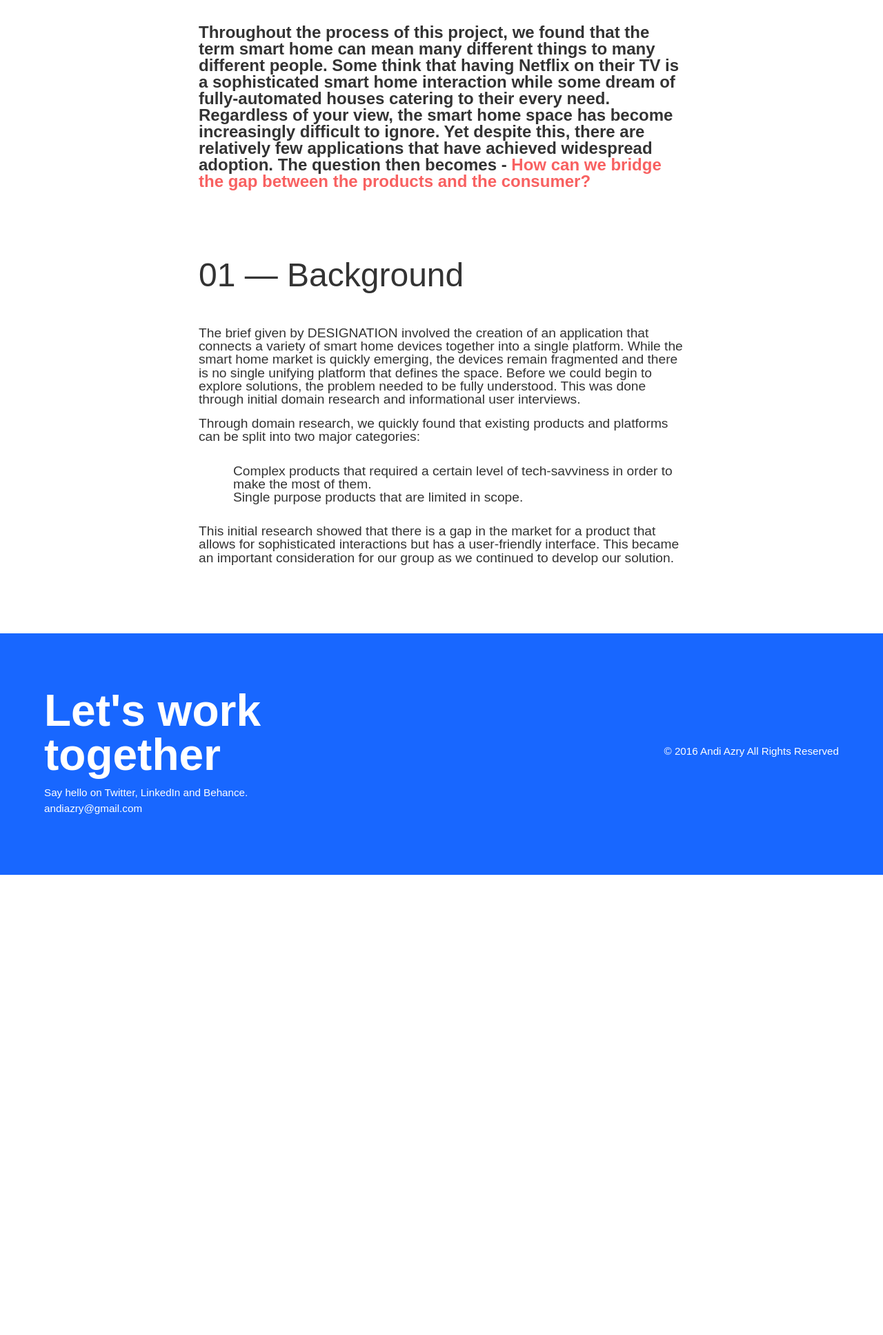
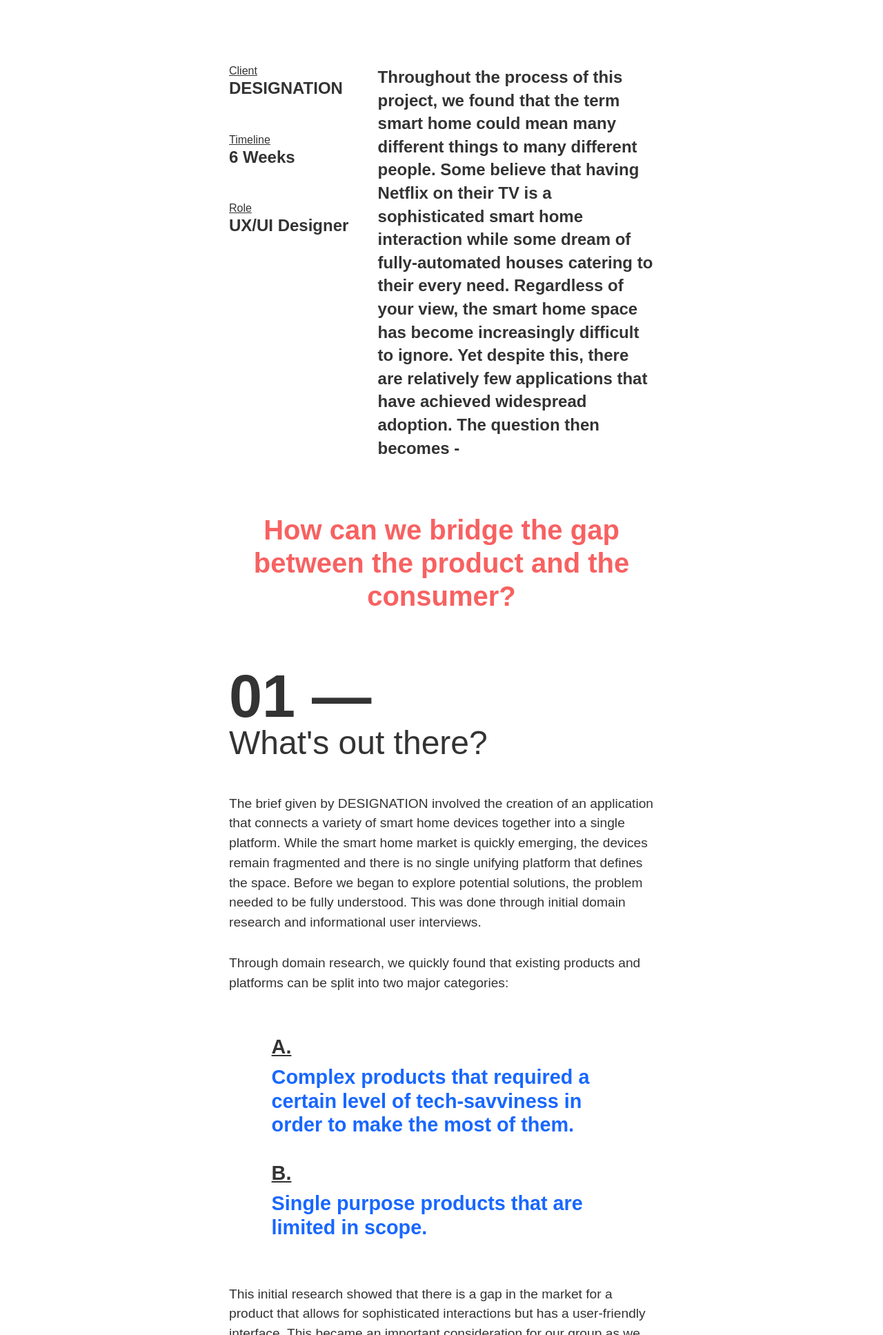
Before and after one commit to andiazry/Portfolio, a plain HTML site: page bundl-study.html in a window 1280 px wide. Shown: the part 865-2800 px from the top of the page at 69% size. Before the commit the page ends 2133 px from the top, so only its background shows below. Drawn offline with nearby package versions, Linux system fonts and the light colour scheme.

Commit message:
New BG img

```diff
--- a/bundl-study.html
+++ b/bundl-study.html
@@ -36,11 +36,14 @@
 		<main>
 
       <nav>
+
 				<ul>
 					<li><a href="index.html">Work</a></li>
 					<li><a href="about.html">About</a></li>
-          <li><a href="#">Contact</a></li>
+					<li><a href="index.html">Contact</a></li>
+					<li><a href="photography.html">Photography</a></li>
 				</ul>
+
 			</nav>
 
 			<header class="bundl-header">
@@ -54,46 +57,115 @@
 			<section class="bundl-container">
 
         <div class="study-copy-container">
+
+          <!-- Project Information -->
+          <section class="sidebar">
+
+              <h1 class="underline">Client</h1>
+              <h3>DESIGNATION</h3>
+
+              <h1 class="underline">Timeline</h1>
+              <h3>6 Weeks</h3>
+
+              <h1 class="underline">Role</h1>
+              <h3>UX/UI Designer</h3>
+
+          </section>
+
+          <!-- Project Intro Text -->
+          <section class="callout-copy">
             <h3>Throughout the process of this project, we found that the term
-          <em>smart home</em> can mean many different things
-          to many different people. Some think that having Netflix on their TV is a sophisticated smart home interaction while some dream of fully-automated houses catering to their every need. Regardless of your view, the smart home space has become increasingly difficult to ignore. Yet despite this,
-          there are relatively few applications that have achieved widespread adoption. The question then becomes - <span class="emphasis-copy">How can we bridge the
-          gap between the products and the consumer?</span></h3>
+            <em>smart home</em> could mean many different things
+            to many different people. Some believe that having Netflix on their TV is a sophisticated smart home interaction while some dream of fully-automated houses catering to their every need. Regardless of your view, the smart home space has become increasingly difficult to ignore. Yet despite this, there are relatively few applications that have achieved widespread adoption. The question then becomes -
+          </section>
 
-          <h2 class="article-header">01 &mdash; Background</h2>
-          <p>The brief given by DESIGNATION involved the creation of an application that connects a variety of smart home devices together into a single platform. While the smart home market is quickly emerging, the devices remain fragmented and there is no single unifying platform that defines the space. Before we could begin to explore solutions, the problem needed to be fully understood. This was done through initial domain research and informational user interviews.
+          <!-- Project intro leading question/quote -->
+          <div class="callout-emphasis">
+            <span class="emphasis-copy">How can we bridge the
+            gap between the product and the consumer?</span></h3>
+          </div>
+
+          <article class="article-copy">
+
+            <h2 class="article-header"><span class="subtitle-block">01 &mdash;</span>What's out there?</h2>
+            <p>The brief given by DESIGNATION involved the creation of an application that connects a variety of smart home devices together into a single platform. While the smart home market is quickly emerging, the devices remain fragmented and there is no single unifying platform that defines the space. Before we began to explore potential solutions, the problem needed to be fully understood. This was done through initial domain research and informational user interviews.
             </p>
-          <br>
+
             <p>Through domain research, we quickly found that existing products and platforms can be split into two major categories:</p>
+
+            <section class="emphasis-list">
               <ul>
-            <li>Complex products that required a certain level of tech-savviness in order to make the most of them.</li>
-            <li>Single purpose products that are limited in scope.</li>
+                <li><span class="list-points">A.</span>Complex products that required a certain level of tech-savviness in order to make the most of them.</li>
+                <li><span class="list-points">B.</span>Single purpose products that are limited in scope.</li>
               </ul>
+            </section>
+
             <p>This initial research showed that there is a gap in the market for a product that allows for sophisticated interactions but has a user-friendly interface. This became an important consideration for our group as we continued to develop our solution.
             </p>
-        </div>
+
+          </article>
 
         </div>
 
+      </section>
+
+      <section class="bundl-container background-light">
+
+          <div class="study-copy-container">
+
+            <article class="article-copy">
+
+              <h2 class="article-header"><span class="subtitle-block">02 &mdash;</span>Who's out there?</h2>
+              <p>In order to determine how existing users use their smart home technology or if they use it at all, we conducted a total of 12 informational interviews. There was emphasis placed on the types of technology that the user owns currently and the decision making process that went into that purchase. We were also interested in their knowledge of the smart home space and their immediate reaction when they hear the term <em>smart home</em>.
+              </p>
+
+              <p>After conducting the interviews, the information gathered from the sessions were condensed into individual Post-It's each containing a singular piece of information that was deemed important. These were then sorted through the process of affinity mapping in which each member of the group began to organize the Post-It's into logical groups.
+              </p>
+
+              <p>This allowed us to quickly sort through the information and to identify the important patterns within. After several rounds of affinity mapping, we determined that three main patterns emerged:
+              </p>
+
+              <section class="emphasis-list-light">
+                <ul>
+                  <li><span class="list-points">A.</span>Users that claim to be tech-savvy found smart home devices to be gimmicky and could not find an appropriate use case for them.
+                  </li>
+                  <li><span class="list-points">B.</span>Renters place less emphasis on investing in their non-permanent homes while homeowners place security over other factors including costs.
+                  </li>
+                  <li><span class="list-points">C.</span>Users value simple interactions.
+                  </li>
+                </ul>
+              </section>
+
+              <p>This initial research showed that there is a gap in the market for a product that allows for sophisticated interactions but has a user-friendly interface. This became an important consideration for our group as we continued to develop our solution.
+              </p>
+
+            </article>
+
+          </div>
 
         </section>
 
 		</main>
 
-		<footer>
+    <footer id="contact-link">
 
 			<div class="footer-container">
 
 				<section class="footer-contact">
 
-					<p class="action-copy">Let's work together</p>
-					<p>Say hello on Twitter, LinkedIn and Behance.</p>
-					<p class="email-text">andiazry@gmail.com</p>
+					<p class="action-copy">Get in touch.</p>
+					<p>Site designed and developed by Andi Azry</p>
+					<p>&copy; Andi Azry 2016</p>
 
 				</section>
 
         <section class="footer-copyright">
-					<p>&copy; 2016 Andi Azry All Rights Reserved</p>
+					<ul>
+						<li><a href="http://www.twitter.com/andiazry">Twitter</a></li>
+						<li><a href="http://www.linkedin.com/in/andiazry">LinkedIn</a></li>
+						<li><a href="https://www.behance.net/andiazry">Behance</a></li>
+						<li><a href="http://www.instagram.com/andiazry">Instagram</a></li>
+					</ul>
 				</section>
 
 			</div>
--- a/css/style.css
+++ b/css/style.css
@@ -45,7 +45,7 @@ header {
 	border-left: 0;
 	position: relative;
 
-	background: url("../img/splash-img.jpg") no-repeat center right;
+	background: url("../img/bg-img.png") no-repeat center right;
 	background-size: cover;
 	position: relative;
 }
@@ -82,9 +82,21 @@ header {
 	position: relative;
 }
 
+.name-copy {
+	width: 80%;
+	margin: 25px;
+	position: absolute;
+	top: 10%;
+	left: 0;
+
+	font-size: 1.8em;
+	color: #1867FF;
+	font-weight: 700;
+}
+
 .about-copy {
 	width: 80%;
-	margin: 35px;
+	margin: 25px;
 	position: absolute;
 	top: 20%;
 	left: 0;
@@ -96,17 +108,6 @@ header {
 	color: #333;
 }
 
-.name-copy {
-	width: 80%;
-	margin: 30px;
-	position: absolute;
-	top: 10%;
-	left: 0;
-
-	font-size: 1.2em;
-	color: #F86161;
-	font-weight: 700;
-}
 
 
 
@@ -184,7 +185,7 @@ nav li {
 }
 
 .copy-card:hover h3 {
-	color: white;
+	color: #fff;
 }
 
 .portfolio-card {
@@ -251,21 +252,22 @@ footer {
 	height: 100vh;
 	border: 30px solid #FFFEF9;
 	background-size: contain;
-	z-index: 1;
 	background: #FED369;
+	margin-bottom: 80px;
 }
 
 .bundl-container {
 	width: 100%;
 	height: 100%;
 	margin: auto;
-	z-index: 1;
+	padding: 80px;
 }
 
 .bundl-header h1 {
 	text-align: center;
 	font-size: 10em;
-	margin-top: -120px;
+	font-weight: 900;
+	margin-top: -90px;
 	color: #333;
 	z-index: 1000;
 }
@@ -273,35 +275,114 @@ footer {
 .bundl-container h3 {
 	font-size: 1.5em;
 	font-weight: 600;
+	line-height: 1.4;
 }
 
 .study-copy-container {
 	width: 55%;
 	height: 100%;
-	margin: 100px auto;
+	margin: 0 auto;
 	color: #333;
+}
+
+.sidebar {
+	width: 35%;
+	float: left;
+}
+
+.sidebar h3 {
+	margin-bottom: 50px;
+}
+
+.callout-copy {
+	width: 65%;
+	float: left;
+	font-weight: 300;
+}
+
+.callout-emphasis {
+	width: 100%;
+	margin: auto;
+	clear: both;
+	height: 300px;
+	display: flex;
+	justify-content: center;
+	align-items: center;
 }
 
 .study-copy-container p {
 	font-size: 1.2em;
+	line-height: 1.5;
+	margin-bottom: 30px;
 }
 
 .emphasis-copy {
 	color: #F86161;
+	font-size: 2.5em;
+	font-weight: 600;
+	text-align: center;
+	line-height: 1.2;
+}
+
+.emphasis-list {
+	width: 80%;
+	font-size: 1.5em;
+	font-weight: 600;
+	line-height: 1.2;
+	color: #1867FF;
+	margin: auto;
+	display: flex;
+	justify-content: center;
+	align-items: center;
+}
+
+.emphasis-list-light {
+	width: 80%;
+	font-size: 1.5em;
+	font-weight: 600;
+	line-height: 1.2;
+	color: #F86161;
+	margin: auto;
+	display: flex;
+	justify-content: center;
+	align-items: center;
+}
+
+.list-points {
+	color: #333;
+	text-decoration: underline;
+	margin-bottom: 10px;
+	display: block;
+}
+
+.emphasis-list li,
+.emphasis-list-light li {
+	margin-bottom: 35px;
 }
 
 .article-header {
 	font-size: 3em;
-	margin: 100px 0 50px;
+	margin-bottom: 50px;
+}
+
+.subtitle-block {
+	display: block;
+	font-size: 1.8em;
+	font-weight: 900;
 }
 
 .study-copy-container ul {
 	font-size: 1.2em;
 	margin: 30px 0;
-	margin-left: 50px;
 }
 
+.full-width {
+	width: 100%;
+}
 
+.background-light {
+	background: #F9F9F9;
+}
 
 
 
@@ -329,9 +410,9 @@ nav li {
 }
 
 .action-copy {
-	font-size: 4em;
+	font-size: 3em;
 	font-weight: 700;
-	margin-bottom: 15px;
+	margin-bottom: 30px;
 }
 
 .portfolio-header-copy {
@@ -364,7 +445,7 @@ nav li {
 
 footer p {
 	color: #fff;
-	font-size: .95em;
+	font-size: 1em;
 	font-weight: 200;
 	margin-bottom: 8px;
 }
@@ -375,6 +456,10 @@ footer p {
 	font-weight: 300;
 	color: #fff;
 	margin-bottom: 10px;
+}
+
+.underline {
+	text-decoration: underline;
 }
 
 
```
Also changed, not shown: about.html (+9 -2 lines), index.html (+5 -4 lines), img/bg-img.png (added), img/splash-img.jpg (deleted). Lines whose indentation alone changed are shown as unchanged.
